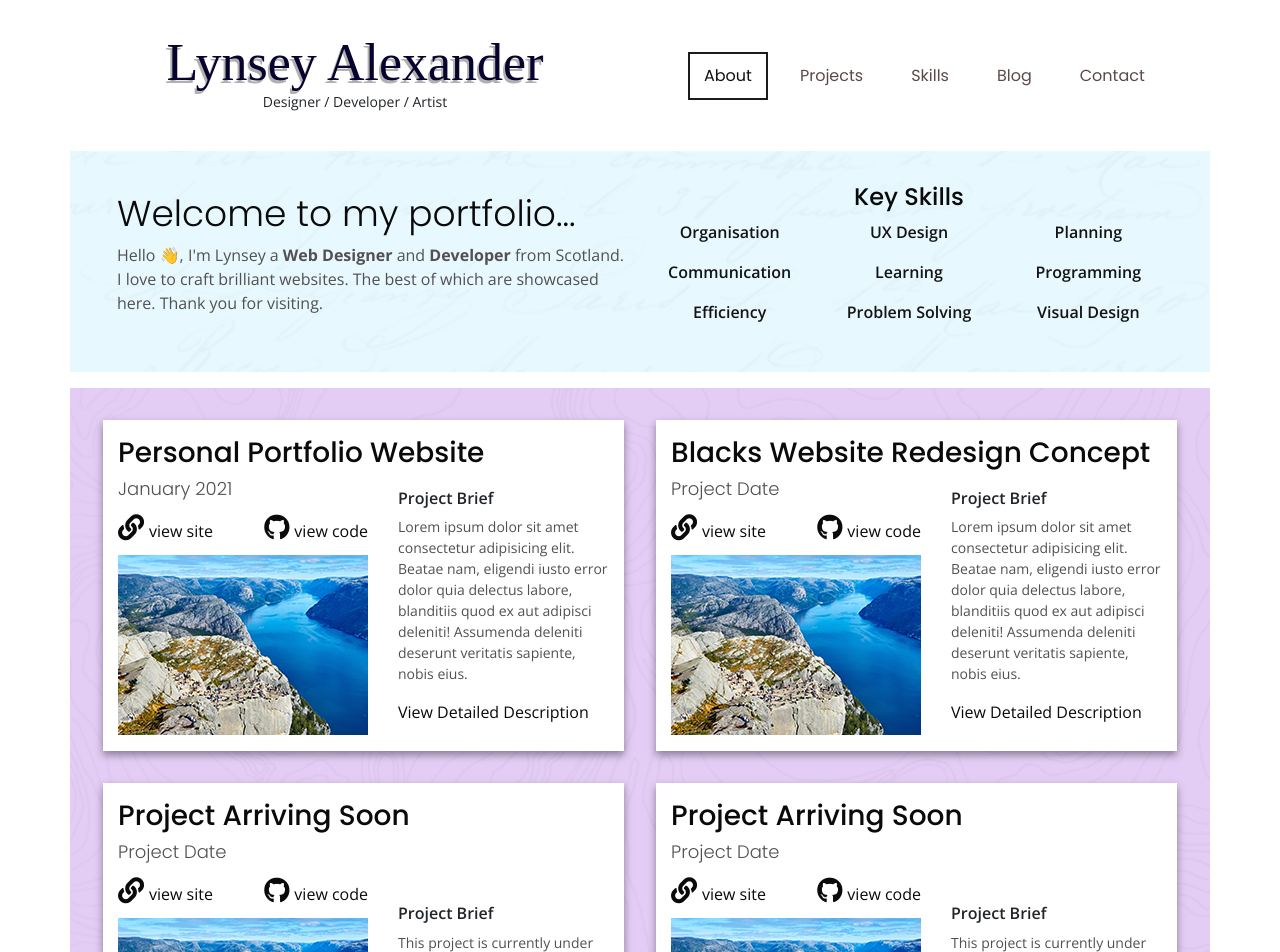
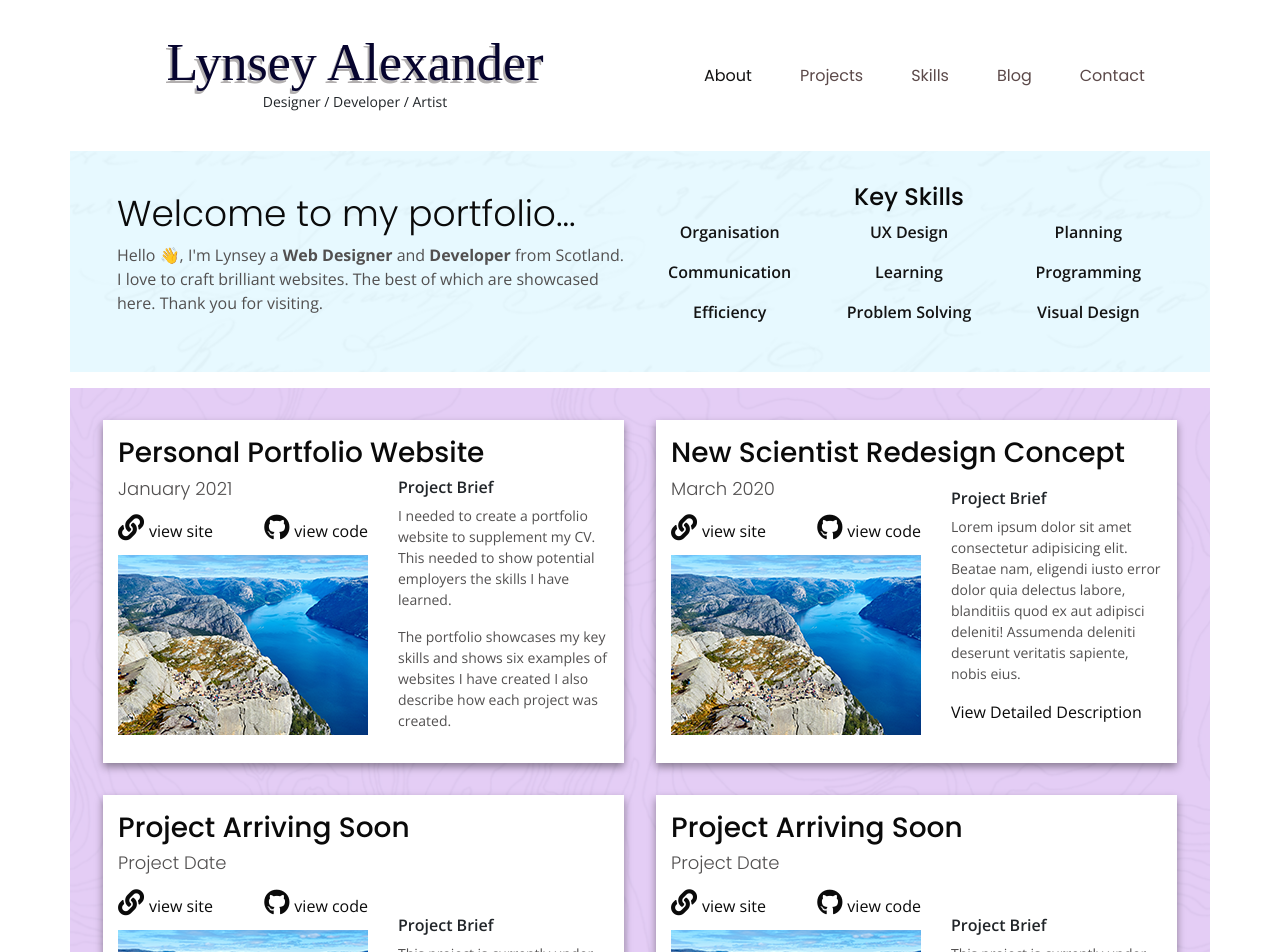
Before and after one commit to lynseyalexander/lynseyalexander.github.io, a Jekyll site: the page built from index.markdown, in a window 1280 px wide. Shown: the top 952 px of the page. Built offline with Jekyll 4.4.1, drawn with Linux system fonts in a browser that asks for light colours; emoji names are drawn with the system emoji font; some web fonts are replaced.

Commit message:
Edit navigation bar. Add styling to blog section.

```diff
--- a/_layouts/default.html
+++ b/_layouts/default.html
@@ -3,7 +3,7 @@
     <head>
         <meta charset="UTF-8">
         <meta name="viewport" content="width=device-width, initial-scale=1.0">
-        <title>{{ title }}</title>
+        <title>Lynsey Alexander | Portfolio</title>
         <link rel="stylesheet" href="../assets/css/main.css">
         <link rel="stylesheet" href="https://maxcdn.bootstrapcdn.com/bootstrap/4.0.0/css/bootstrap.min.css"
             integrity="sha384-Gn5384xqQ1aoWXA+058RXPxPg6fy4IWvTNh0E263XmFcJlSAwiGgFAW/dAiS6JXm" crossorigin="anonymous">
@@ -23,29 +23,31 @@
                     <div class="row">
                         <ul class="menu_list">
                             <li class="menu_item menu_item_current">
-                                <a href="#" class="menu_link">About</a>
+                                <a href="#about" class="menu_link">About</a>
                             </li>
                             <li class="menu_item">
-                                <a href="#" class="menu_link">Projects</a>
+                                <a href="#projects" class="menu_link">Projects</a>
                             </li>
                             <li class="menu_item">
-                                <a href="#" class="menu_link">Skills</a>
+                                <a href="#skills" class="menu_link">Skills</a>
                             </li>
                             <li class="menu_item">
-                                <a href="#" class="menu_link">Blog</a>
+                                <a href="#blog" class="menu_link">Blog</a>
                             </li>
                             <li class="menu_item">
-                                <a href="#" class="menu_link">Contact</a>
+                                <a href="#contact" class="menu_link">Contact</a>
                             </li>
                          </ul>
                      </div>
                  </nav>
             </header>
-            <section class="about row align-items-center">
+            <section class="about row align-items-center" id="about">
                 <div class="about_desc col">
                     <h1>{{ page.about_h1 }}</h1>
-                    <p>Hello :wave:, I'm Lynsey a <b>Web Designer</b> and <b>Developer</b> from Scotland. I love to craft brilliant websites. The
-                    best of which are showcased here. Thank you for visiting.</p>
+                    <article>
+                        <p>Hello :wave:, I'm Lynsey a <b>Web Designer</b> and <b>Developer</b> from Scotland. I love to craft brilliant websites. The
+                        best of which are showcased here. Thank you for visiting.</p>
+                    </article>
                 </div>
                 <div class="key_skills col">
                     <h2>Key Skills</h2>
@@ -66,7 +68,7 @@
                     </div>
                 </div>
             </section>
-            <section class="portfolio row">
+            <section class="portfolio row" id="projects">
                 <div class="row">
                     <article class="project_one col">
                         <div class="row">
@@ -84,20 +86,20 @@
                             </div>
                             <div class="col align-self-center">
                                 <h3>Project Brief</h3>
-                                <p>Lorem ipsum dolor sit amet consectetur adipisicing elit. Beatae nam, eligendi iusto error dolor quia delectus labore, blanditiis quod ex aut adipisci deleniti! Assumenda deleniti deserunt veritatis sapiente, nobis eius.</p>
-                                <a class="view_project"  href="">View Detailed Description</a>
+                                <p>I needed to create a portfolio website to supplement my CV. This needed to show potential employers the skills I have learned.</p>
+                                <p>The portfolio showcases my key skills and shows six examples of websites I have created I also describe how each project was created.</p>
                             </div>
                         </div>
                     </article>
                     <article class="project_two col">
                         <div class="row">
                             <div class="col">
-                                <h1>Blacks Website Redesign Concept</h1>
+                                <h1>New Scientist Redesign Concept</h1>
                             </div>
                         </div>
                         <div class="row">
                             <div class="col align-self-center">
-                                <h2>Project Date</h2>
+                                <h2>March 2020</h2>
                                     <div class="row project_links no-gutters">
                                         <i class="fas fa-link col"><a href="" class="project_link">view site</a></i>
 
@@ -212,7 +214,7 @@
                         </article>
                     </div>
             </section>
-            <section class="skills row text-center align-items-center">
+            <section class="skills row text-center align-items-center" id="skills">
                 <div class="skill_one col">
                     <i class="fab fa-html5 active"></i>
                     <h3>HTML 5</h3>
@@ -254,12 +256,21 @@
                     <h3>Java</h3>
                 </div>
             </section>
-            <section class="blog row">
-                <div class="blog_one col px-0 text-center">
-                    <img class="active_blog img-fluid w-100" src="../assets/img/blog_thumbs/temp_blog_thumb.png" alt="blog thumbnail">
+            <section class="blog row" id="blog">
+
+                <div class="blog_one col px-0 col-centered">
+                    <div class="blog_thumb">
+                        <img class="active_blog img-fluid w-100" src="../assets/img/blog_thumbs/temp_blog_thumb.png" alt="blog thumbnail">
+                        <h1 class="blog_title">Blog post title here</h1>
+                    </div>
+                    <div class="blog_info">
                         <p><b>Posted: </b>1st Feb 2021</p>
                         <i class="far fa-eye"></i><a  class="blog_link" href="">View Blog Post...</a>
                     </div>
+                 </div>
+
+
+
                 <div class="blog_two col px-0 text-center">
                     <img class="img-fluid w-100" src="../assets/img/blog_thumbs/temp_blog_thumb.png" alt="blog thumbnail">
                         <p><b>Posted:</b>1st Feb 2021</p>
@@ -272,7 +283,7 @@
                         <i class="far fa-eye"></i><a class="blog_link" href="">View Blog Post...</a>
                 </div>
             </section>
-            <section class="contact row">
+            <section class="contact row" id="contact">
                 <div class="col">
                     <div class="row">
                         <div class="col">
--- a/assets/css/main.css
+++ b/assets/css/main.css
@@ -1,8 +1,4 @@
-@import url('https://fonts.googleapis.com/css2?family=Open+Sans:wght@300;400;600;700&display=swap');
-
-@import url('https://fonts.googleapis.com/css2?family=Barrio&display=swap');
-
-@import url('https://fonts.googleapis.com/css2?family=Poppins:wght@100;200;300;400;500;600&display=swap');
+@import url('https://fonts.googleapis.com/css2?family=Barrio&family=Open+Sans:wght@400;600;700&family=Poppins:wght@300;400;500&display=swap');
 
 .header {
     background-color: #ffffff;
@@ -98,50 +94,6 @@ a {
 	background: #1b1b1b;
 	transition: transform 0.3s, opacity 0.3s;
 	transition-timing-function: cubic-bezier(0.22, 0.61, 0.36, 1);
-}
-
-/* top and bottom line */
-.menu_top .menu_item::before,
-.menu_top .menu_item::after {
-	left: 0;
-	width: 100%;
-	height: 2px;
-}
-
-.menu_top .menu_item::before {
-	top: 0;
-	transform: translate3d(0, 15px, 0);
-}
-
-.menu_top .menu_item::after {
-	bottom: 0;
-	transform: translate3d(0, -15px, 0);
-}
-
-/* left and right line */
-.menu_top .menu_link::before,
-.menu_top .menu_link::after {
-	top: 0;
-	width: 2px;
-	height: 100%;
-}
-
-.menu_top .menu_link::before {
-	left: 0;
-	transform: translate3d(15px, 0, 0);
-}
-
-.menu_top .menu_link::after {
-	right: 0;
-	transform: translate3d(-15px, 0, 0);
-}
-
-.menu_top .menu_item_current::before,
-.menu_top .menu_item_current::after,
-.menu_top .menu_item_current .menu_link::before,
-.menu_top .menu_item_current .menu_link::after {
-	opacity: 1;
-	transform: translate3d(0, 0, 0);
 }
 
 .about {
@@ -312,8 +264,35 @@ a {
     box-shadow: 0px 4px 8px rgba(0, 0, 0, 0.4);
     margin: 0 4em 0 4em;
     padding-bottom: 1em;
+    position: absolute;
 }
 
+.blog_thumb {
+    position: relative;
+}
+
+.blog_thumb > img, .blog_title {
+    position: absolute;
+    background: rgba(61, 150, 203, 0.7);
+}
+
+.blog_info {
+   position: absolute;
+   top: 75%;
+   left: 19%;
+   width: 100%;
+   height: 100%;
+}
+
+.active_blog {
+    background: rgb(48, 133, 163);
+}
+
+.blog_title {
+    color: pink;
+    padding: 2em 1em 1em 1em;
+    font-size: 30px;
+}
 .blog h2 {
     font-family: 'Open Sans', sans-serif;
     font-size: 24px;
```
Also changed, not shown: assets/img/project_thumbs/project_one.png (added).
